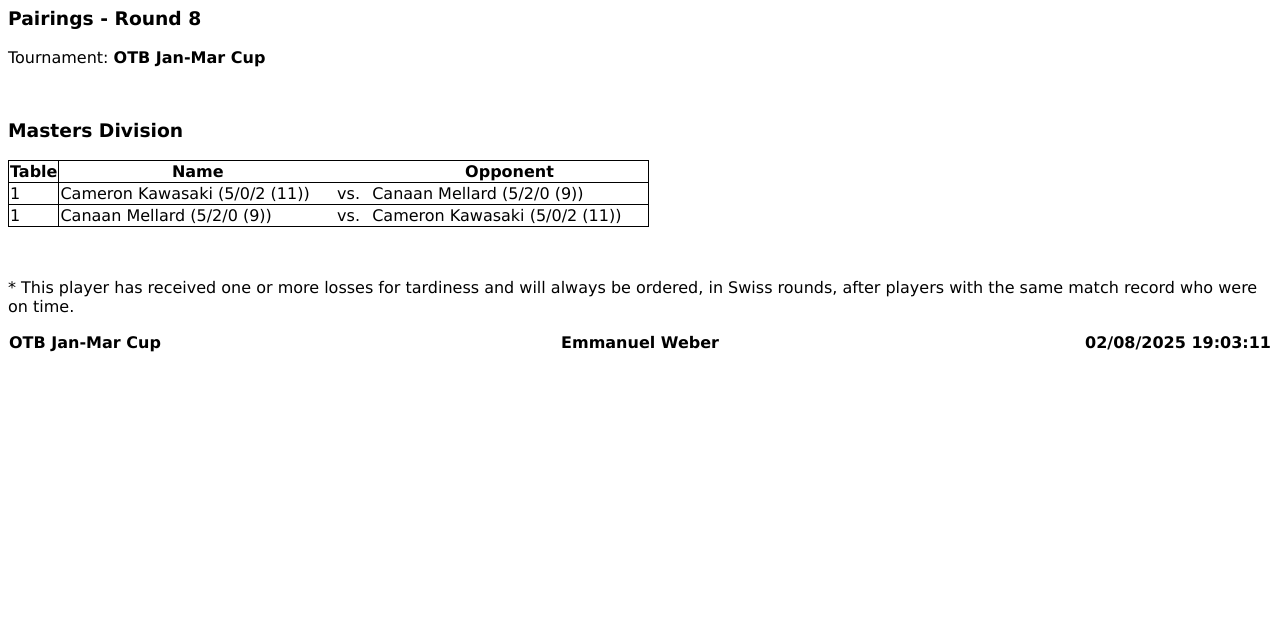
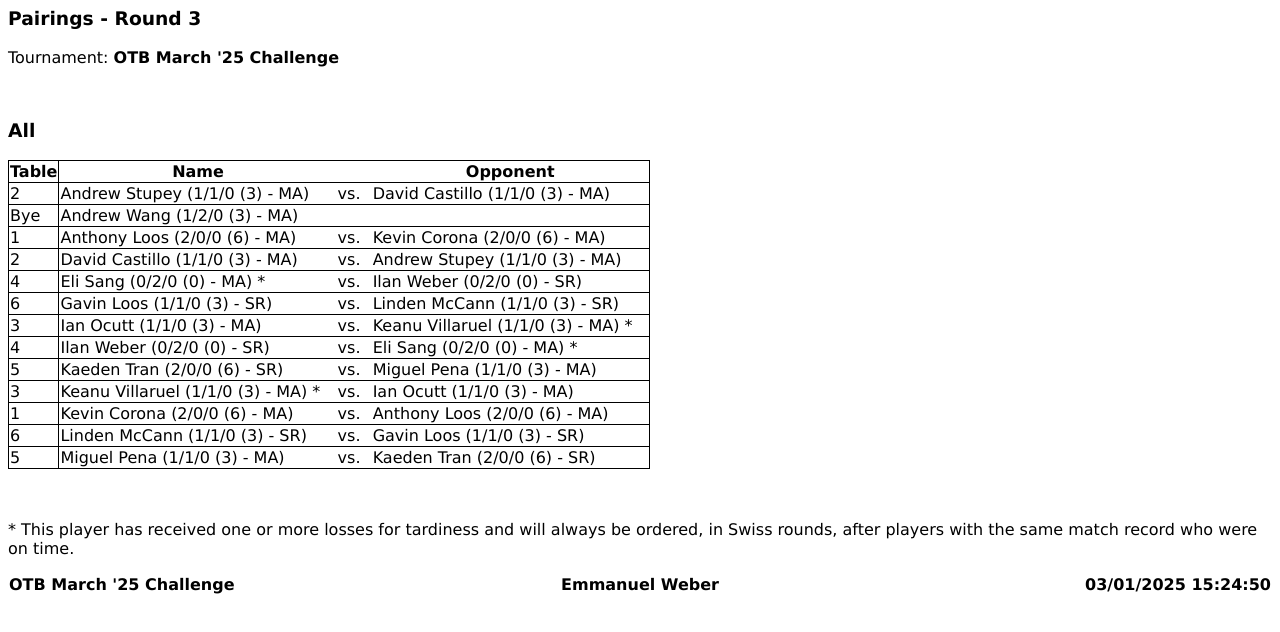
Before and after one commit to Jeezy1296/jramirez1.github.io, a plain HTML site: page index.html in a window 1280 px wide. Drawn offline with Linux system fonts and the light colour scheme.

Commit message:
Update index.html

```diff
--- a/index.html
+++ b/index.html
@@ -1,7 +1,7 @@
 <html>
 <head>
     <meta http-equiv="Content-Type" content="text/html; charset=utf-8">
-    <title>Pairings - OTB Jan-Mar Cup - 02/08/2025 19:03:11</title>
+    <title>Pairings - OTB March '25 Challenge - 03/01/2025 15:24:50</title>
     <!--@formatter:off-->
     <style>
         body.report {
@@ -72,11 +72,11 @@ th.footer {
 <!-- [[BEGIN_REPORT]] -->
 
 <p>
-<h3>Pairings - Round 8</h3>
-Tournament: <b>OTB Jan-Mar Cup</b>
+<h3>Pairings - Round 3</h3>
+Tournament: <b>OTB March '25 Challenge</b>
 </p>
 <BR>
-<H3>Masters Division</H3>
+<H3>All</H3>
 <table class="report">
     <tr>
         <th scope="col" class="full"><strong>Table</strong></th>
@@ -86,17 +86,94 @@ Tournament: <b>OTB Jan-Mar Cup</b>
     </tr>
 
     <tr>
-        <td align="left" class="full">1</td>
-        <td align="left" class="left">Cameron Kawasaki&nbsp;(5/0/2 (11))&nbsp;&nbsp;&nbsp;&nbsp;&nbsp;</td>
+        <td align="left" class="full">2</td>
+        <td align="left" class="left">Andrew Stupey&nbsp;(1/1/0 (3) - MA)&nbsp;&nbsp;&nbsp;&nbsp;&nbsp;</td>
         <td align="center" class="center">vs.&nbsp;&nbsp;</td>
-        <td align="left" class="right">Canaan Mellard&nbsp;(5/2/0 (9))&nbsp;&nbsp;&nbsp;&nbsp;&nbsp;</td>
+        <td align="left" class="right">David Castillo&nbsp;(1/1/0 (3) - MA)&nbsp;&nbsp;&nbsp;&nbsp;&nbsp;</td>
+    </tr>
+
+    <tr>
+        <td align="left" class="full">Bye</td>
+        <td align="left" class="left">Andrew Wang&nbsp;(1/2/0 (3) - MA)&nbsp;&nbsp;&nbsp;&nbsp;&nbsp;</td>
+        <td align="center" class="center"></td>
+        <td align="left" class="right"></td>
     </tr>
 
     <tr>
         <td align="left" class="full">1</td>
-        <td align="left" class="left">Canaan Mellard&nbsp;(5/2/0 (9))&nbsp;&nbsp;&nbsp;&nbsp;&nbsp;</td>
+        <td align="left" class="left">Anthony Loos&nbsp;(2/0/0 (6) - MA)&nbsp;&nbsp;&nbsp;&nbsp;&nbsp;</td>
         <td align="center" class="center">vs.&nbsp;&nbsp;</td>
-        <td align="left" class="right">Cameron Kawasaki&nbsp;(5/0/2 (11))&nbsp;&nbsp;&nbsp;&nbsp;&nbsp;</td>
+        <td align="left" class="right">Kevin Corona&nbsp;(2/0/0 (6) - MA)&nbsp;&nbsp;&nbsp;&nbsp;&nbsp;</td>
+    </tr>
+
+    <tr>
+        <td align="left" class="full">2</td>
+        <td align="left" class="left">David Castillo&nbsp;(1/1/0 (3) - MA)&nbsp;&nbsp;&nbsp;&nbsp;&nbsp;</td>
+        <td align="center" class="center">vs.&nbsp;&nbsp;</td>
+        <td align="left" class="right">Andrew Stupey&nbsp;(1/1/0 (3) - MA)&nbsp;&nbsp;&nbsp;&nbsp;&nbsp;</td>
+    </tr>
+
+    <tr>
+        <td align="left" class="full">4</td>
+        <td align="left" class="left">Eli Sang&nbsp;(0/2/0 (0) - MA)&nbsp;*&nbsp;&nbsp;&nbsp;</td>
+        <td align="center" class="center">vs.&nbsp;&nbsp;</td>
+        <td align="left" class="right">Ilan Weber&nbsp;(0/2/0 (0) - SR)&nbsp;&nbsp;&nbsp;&nbsp;&nbsp;</td>
+    </tr>
+
+    <tr>
+        <td align="left" class="full">6</td>
+        <td align="left" class="left">Gavin Loos&nbsp;(1/1/0 (3) - SR)&nbsp;&nbsp;&nbsp;&nbsp;&nbsp;</td>
+        <td align="center" class="center">vs.&nbsp;&nbsp;</td>
+        <td align="left" class="right">Linden McCann&nbsp;(1/1/0 (3) - SR)&nbsp;&nbsp;&nbsp;&nbsp;&nbsp;</td>
+    </tr>
+
+    <tr>
+        <td align="left" class="full">3</td>
+        <td align="left" class="left">Ian Ocutt&nbsp;(1/1/0 (3) - MA)&nbsp;&nbsp;&nbsp;&nbsp;&nbsp;</td>
+        <td align="center" class="center">vs.&nbsp;&nbsp;</td>
+        <td align="left" class="right">Keanu Villaruel&nbsp;(1/1/0 (3) - MA)&nbsp;*&nbsp;&nbsp;&nbsp;</td>
+    </tr>
+
+    <tr>
+        <td align="left" class="full">4</td>
+        <td align="left" class="left">Ilan Weber&nbsp;(0/2/0 (0) - SR)&nbsp;&nbsp;&nbsp;&nbsp;&nbsp;</td>
+        <td align="center" class="center">vs.&nbsp;&nbsp;</td>
+        <td align="left" class="right">Eli Sang&nbsp;(0/2/0 (0) - MA)&nbsp;*&nbsp;&nbsp;&nbsp;</td>
+    </tr>
+
+    <tr>
+        <td align="left" class="full">5</td>
+        <td align="left" class="left">Kaeden Tran&nbsp;(2/0/0 (6) - SR)&nbsp;&nbsp;&nbsp;&nbsp;&nbsp;</td>
+        <td align="center" class="center">vs.&nbsp;&nbsp;</td>
+        <td align="left" class="right">Miguel Pena&nbsp;(1/1/0 (3) - MA)&nbsp;&nbsp;&nbsp;&nbsp;&nbsp;</td>
+    </tr>
+
+    <tr>
+        <td align="left" class="full">3</td>
+        <td align="left" class="left">Keanu Villaruel&nbsp;(1/1/0 (3) - MA)&nbsp;*&nbsp;&nbsp;&nbsp;</td>
+        <td align="center" class="center">vs.&nbsp;&nbsp;</td>
+        <td align="left" class="right">Ian Ocutt&nbsp;(1/1/0 (3) - MA)&nbsp;&nbsp;&nbsp;&nbsp;&nbsp;</td>
+    </tr>
+
+    <tr>
+        <td align="left" class="full">1</td>
+        <td align="left" class="left">Kevin Corona&nbsp;(2/0/0 (6) - MA)&nbsp;&nbsp;&nbsp;&nbsp;&nbsp;</td>
+        <td align="center" class="center">vs.&nbsp;&nbsp;</td>
+        <td align="left" class="right">Anthony Loos&nbsp;(2/0/0 (6) - MA)&nbsp;&nbsp;&nbsp;&nbsp;&nbsp;</td>
+    </tr>
+
+    <tr>
+        <td align="left" class="full">6</td>
+        <td align="left" class="left">Linden McCann&nbsp;(1/1/0 (3) - SR)&nbsp;&nbsp;&nbsp;&nbsp;&nbsp;</td>
+        <td align="center" class="center">vs.&nbsp;&nbsp;</td>
+        <td align="left" class="right">Gavin Loos&nbsp;(1/1/0 (3) - SR)&nbsp;&nbsp;&nbsp;&nbsp;&nbsp;</td>
+    </tr>
+
+    <tr>
+        <td align="left" class="full">5</td>
+        <td align="left" class="left">Miguel Pena&nbsp;(1/1/0 (3) - MA)&nbsp;&nbsp;&nbsp;&nbsp;&nbsp;</td>
+        <td align="center" class="center">vs.&nbsp;&nbsp;</td>
+        <td align="left" class="right">Kaeden Tran&nbsp;(2/0/0 (6) - SR)&nbsp;&nbsp;&nbsp;&nbsp;&nbsp;</td>
     </tr>
 
 </table>
@@ -104,9 +181,9 @@ Tournament: <b>OTB Jan-Mar Cup</b>
 <P>* This player has received one or more losses for tardiness and will always be ordered, in Swiss rounds, after players with the same match record who were on time.</P>
 <table class="footer" width="100%">
     <tr>
-        <td class="footer" width="33%" align="left"><b>OTB Jan-Mar Cup</b></td>
+        <td class="footer" width="33%" align="left"><b>OTB March '25 Challenge</b></td>
         <td class="footer" width="33%" align="center"><b>Emmanuel Weber</b></td>
-        <td class="footer" width="33%" align="right"><b>02/08/2025 19:03:11</b></td>
+        <td class="footer" width="33%" align="right"><b>03/01/2025 15:24:50</b></td>
     </tr>
 </table>
 
```
